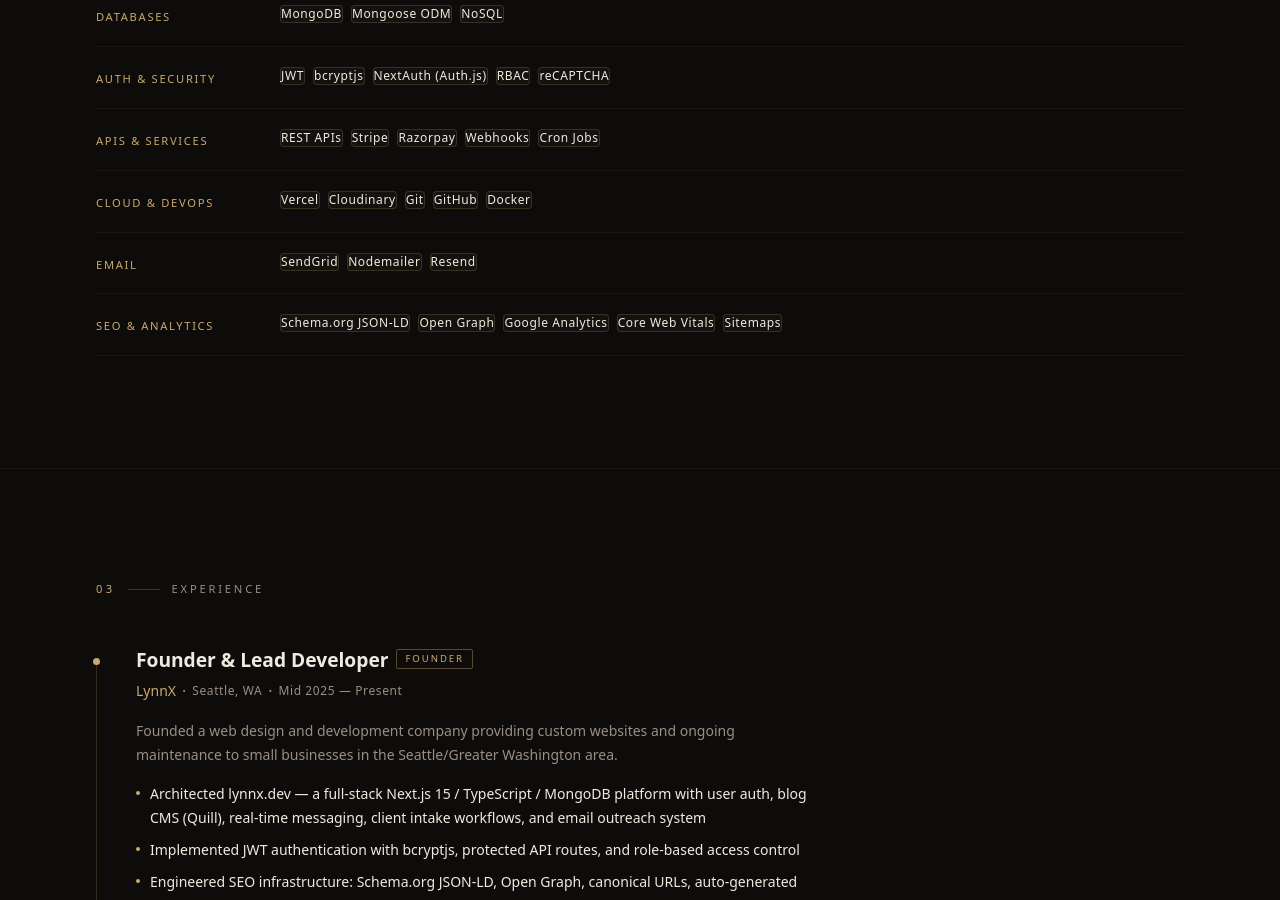
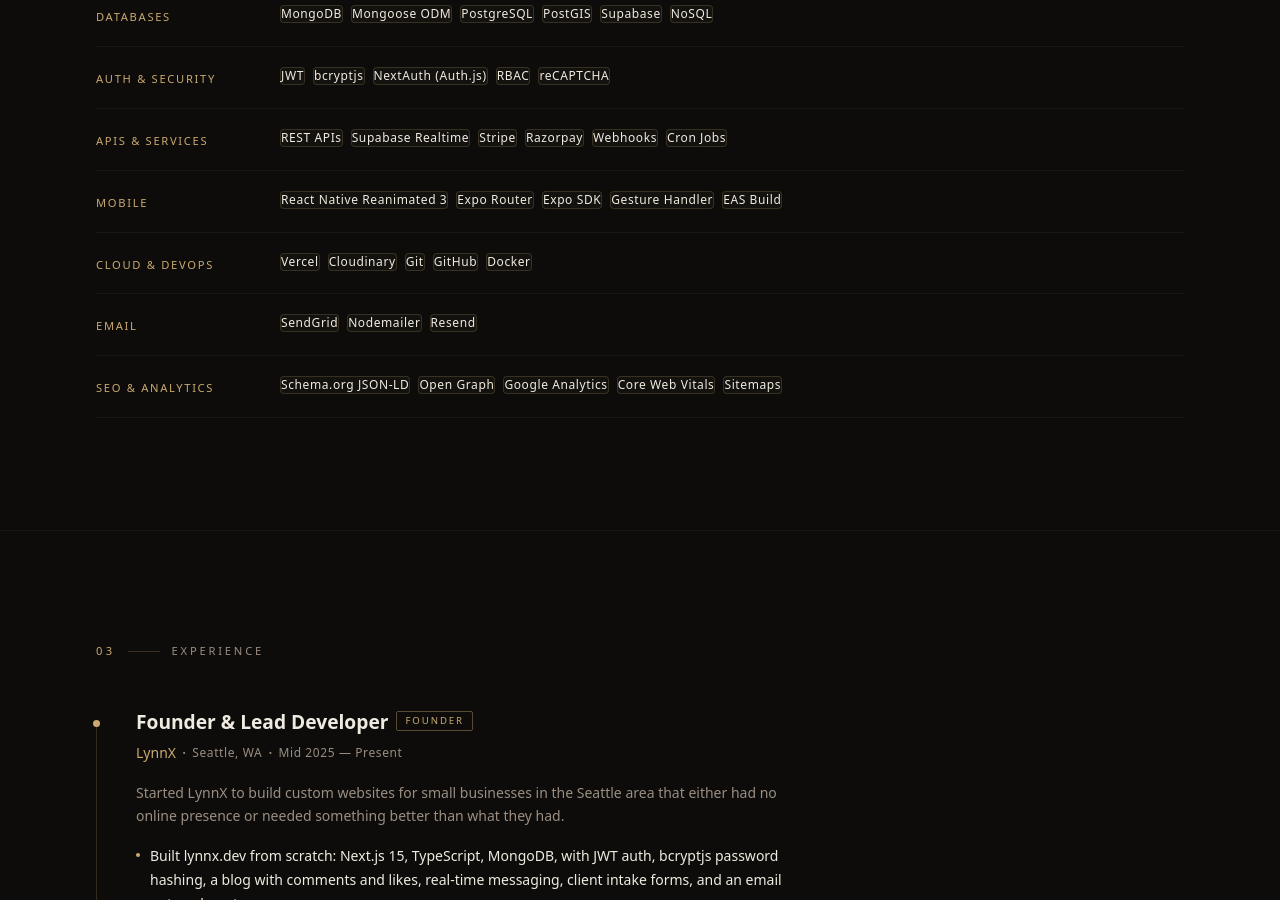
Before and after one commit to sarahlynnx/portfolio, a Next.js app: page / in a window 1280 px wide. Shown: the part 1900-2800 px from the top of the page. Built offline with nearby package versions, Linux system fonts and the light colour scheme.

Commit message:
refactor: update content and structure in About, Contact, Hero components

```diff
--- a/src/components/sections/About.tsx
+++ b/src/components/sections/About.tsx
@@ -11,7 +11,11 @@
   const isInView = useInView(ref, { once: true, margin: "-10% 0px" });
 
   return (
-    <section id="about" className="section-padding" style={{ borderTop: "1px solid rgba(201,169,110,0.07)" }}>
+    <section
+      id="about"
+      className="section-padding"
+      style={{ borderTop: "1px solid rgba(201,169,110,0.07)" }}
+    >
       <div className="container-wide" ref={ref}>
         <SectionLabel number="01" label="About" />
 
@@ -25,7 +29,7 @@
           {/* Left — statement + body */}
           <div style={{ maxWidth: "680px" }}>
             <RevealText
-              text="Self-taught. Production-proven. Building real things for real clients."
+              text="Self-taught, shipping real products for real clients."
               style={{
                 fontFamily: "var(--font-serif)",
                 color: "var(--color-text-primary)",
@@ -38,7 +42,7 @@
             />
 
             <RevealText
-              text="With 3+ years of professional experience, I've taken projects from blank repositories to live, revenue-generating products. I'm proficient across the full stack — from REST API design and MongoDB data modeling to payment integrations, authentication systems, and technical SEO."
+              text="I started with freeCodeCamp, got my first three certifications, and kept going from there. Three years later I've shipped production apps covering auth, payments, real-time messaging, booking systems with race condition handling, and native mobile. I pick up what a project needs and build it."
               style={{
                 color: "var(--color-text-muted)",
                 fontSize: "1rem",
@@ -49,7 +53,7 @@
             />
 
             <RevealText
-              text="I founded LynnX to help small businesses in the Seattle area get online and grow. I'm passionate about writing clean, maintainable code and delivering measurable results — not just websites."
+              text="I started LynnX because I kept seeing small businesses in the area with no website or a bad one. I build what they actually need, handle the hosting, and stick around after launch."
               style={{
                 color: "var(--color-text-muted)",
                 fontSize: "1rem",
--- a/src/components/sections/Contact.tsx
+++ b/src/components/sections/Contact.tsx
@@ -74,7 +74,7 @@
             >
               I&apos;m currently available for freelance projects and open to new opportunities.
               Whether you need a full-stack web app, want to discuss a project, or just want to
-              connect — my inbox is open.
+              connect. My inbox is open.
             </p>
 
             {/* Email */}
--- a/src/components/sections/Hero.tsx
+++ b/src/components/sections/Hero.tsx
@@ -113,7 +113,7 @@
               maxWidth: "480px",
             }}
           >
-            Self-taught engineer building production-grade web applications.
+            Self-taught engineer building production-grade web and mobile applications.
             Founder of{" "}
             <a
               href="https://lynnx.dev"
--- a/src/data/experience.ts
+++ b/src/data/experience.ts
@@ -18,12 +18,12 @@
     url: "https://lynnx.dev",
     badge: "Founder",
     description:
-      "Founded a web design and development company providing custom websites and ongoing maintenance to small businesses in the Seattle/Greater Washington area.",
+      "Started LynnX to build custom websites for small businesses in the Seattle area that either had no online presence or needed something better than what they had.",
     highlights: [
-      "Architected lynnx.dev — a full-stack Next.js 15 / TypeScript / MongoDB platform with user auth, blog CMS (Quill), real-time messaging, client intake workflows, and email outreach system",
-      "Implemented JWT authentication with bcryptjs, protected API routes, and role-based access control",
-      "Engineered SEO infrastructure: Schema.org JSON-LD, Open Graph, canonical URLs, auto-generated sitemaps, and critical CSS inlining",
-      "Integrated Cloudinary, SendGrid, Nodemailer, and Google reCAPTCHA; deployed on Vercel with Analytics and Speed Insights",
+      "Built lynnx.dev from scratch: Next.js 15, TypeScript, MongoDB, with JWT auth, bcryptjs password hashing, a blog with comments and likes, real-time messaging, client intake forms, and an email outreach system",
+      "Locked down all API routes with role-based access control and wrote middleware to enforce CORS, validate request origins, and keep sensitive endpoints inaccessible without auth",
+      "Set up Schema.org JSON-LD (LocalBusiness + WebSite), Open Graph tags, canonical URLs, auto-generated sitemaps, and critical CSS inlining for page load performance",
+      "Wired up Cloudinary for image management, SendGrid and Nodemailer for transactional email, Google reCAPTCHA on contact forms, and deployed to Vercel with Analytics and Speed Insights",
     ],
   },
   {
@@ -32,10 +32,10 @@
     location: "Seattle, WA",
     period: "July 2023 — Present",
     highlights: [
-      "Delivered full-cycle web development for clients — from design through deployment and ongoing hosting — increasing client mobile traffic by 50%",
-      "Established online presence for clients with no prior digital footprint, resulting in 30% more inquiries and 20% more appointments",
-      "Maintained 99.9% uptime across hosted client sites through continuous monitoring and proactive maintenance",
-      "Applied industry security standards across all projects, improving user trust and retention by 40%",
+      "Built Olson Construction's first website from zero; the business went from no online presence to 5-8 inbound email leads per month and 431 Google Business profile views in the first five months",
+      "Handle everything end-to-end for clients: design, development, deployment, DNS, and ongoing hosting and maintenance",
+      "Secured all projects with HTTPS, server-side input validation, regex patterns, env vars for all API keys, and route-level auth checks — never relying solely on client-side validation",
+      "Handled race conditions in booking and payment flows, rate limiting through Supabase, and fallback logic for edge cases across multiple production projects",
     ],
   },
 ];
--- a/src/data/projects.ts
+++ b/src/data/projects.ts
@@ -30,13 +30,43 @@
       "Vercel",
     ],
     description:
-      "Production-grade full-stack booking platform for a pickleball courts business in India — replacing all manual and third-party booking processes with a custom system.",
+      "Production-grade full-stack booking platform for a pickleball courts business in India, replacing all manual and third-party booking processes with a custom system.",
     highlights: [
       "End-to-end court reservations with real-time availability checking, time slot conflict detection, and date-based scheduling",
       "Razorpay payment processing: intent creation, webhook handling, and server-side verification for secure transactions",
       "Admin dashboard for managing bookings, dynamic pricing rules, promotional codes, and court restrictions",
       "Recurring events, group booking validation, automated email confirmations via Resend, and scheduled cron jobs",
       "8 MongoDB schemas: Booking, CourtRestriction, GroupValidationType, PaymentIntent, PricingRule, Promotion, RecurringEvent, User",
+    ],
+  },
+  {
+    title: "Social Snout",
+    subtitle: "Location-Based Social App for Pets",
+    status: "Portfolio Project",
+    period: "2025",
+    githubUrl: "https://github.com/sarahlynnx/Social-Snout",
+    technologies: [
+      "React Native",
+      "Expo SDK 54",
+      "TypeScript",
+      "Supabase",
+      "PostgreSQL",
+      "PostGIS",
+      "Supabase Realtime",
+      "React Native Reanimated 3",
+      "Expo Router",
+      "NativeWind v4",
+      "Jest",
+    ],
+    description:
+      "Full-stack mobile app for pets and their people: location-based discovery, swipe-to-match, realtime chat, and a neighborhood social feed built entirely on Supabase.",
+    highlights: [
+      "Location-aware pet discovery using PostGIS ST_DWithin queries on geography columns; swipe deck shows pets within a configurable radius, sorted by distance",
+      "Atomic match detection via a single SQL transaction: records a swipe, checks for mutual interest, and creates a match with a normalized constraint to prevent duplicates under concurrent writes",
+      "60fps gesture-driven swipe deck using Reanimated 3 worklets on the native UI thread; runOnJS bridges to Supabase only for network calls, keeping animations smooth",
+      "Realtime chat between matched pets powered by Supabase Realtime subscriptions, with multi-pet profiles, photo uploads, prompts, and temperament tags",
+      "Neighborhood social feed supporting post types: playdates, lost pet alerts, photos, and events, all scoped to the user's radius",
+      "6 Jest test suites covering auth, swipe logic, matching, messaging, storage, and UI components",
     ],
   },
   {
@@ -47,9 +77,9 @@
     url: "https://olsonbuilds.com",
     technologies: ["Next.js", "TypeScript", "Tailwind CSS", "Nodemailer", "Vercel"],
     description:
-      "Complete multi-page business website for a construction company in North Dakota — built from zero, establishing their first-ever digital presence.",
+      "Complete multi-page business website for a construction company in North Dakota, built from zero, establishing their first-ever digital presence.",
     highlights: [
-      "Multi-page site (home, about, services, careers, contact) built from scratch — the business's first digital footprint",
+      "Multi-page site (home, about, services, careers, contact) built from scratch; the business's first digital footprint",
       "Job application and careers system with server-side form handling and automated email notifications via Nodemailer",
       "Custom Node.js image optimization pipeline to process and convert assets for web performance",
       "SEO metadata, Open Graph tags, auto-generated sitemaps, and fully responsive design across all device sizes",
--- a/src/data/skills.ts
+++ b/src/data/skills.ts
@@ -10,11 +10,11 @@
   },
   {
     label: "Frameworks",
-    skills: ["Next.js", "React", "Node.js", "Tailwind CSS"],
+    skills: ["Next.js", "React", "React Native", "Expo", "Node.js", "Tailwind CSS", "NativeWind"],
   },
   {
     label: "Databases",
-    skills: ["MongoDB", "Mongoose ODM", "NoSQL"],
+    skills: ["MongoDB", "Mongoose ODM", "PostgreSQL", "PostGIS", "Supabase", "NoSQL"],
   },
   {
     label: "Auth & Security",
@@ -22,7 +22,11 @@
   },
   {
     label: "APIs & Services",
-    skills: ["REST APIs", "Stripe", "Razorpay", "Webhooks", "Cron Jobs"],
+    skills: ["REST APIs", "Supabase Realtime", "Stripe", "Razorpay", "Webhooks", "Cron Jobs"],
+  },
+  {
+    label: "Mobile",
+    skills: ["React Native Reanimated 3", "Expo Router", "Expo SDK", "Gesture Handler", "EAS Build"],
   },
   {
     label: "Cloud & DevOps",
```
Also changed, not shown: 1 other file (tests, documents, lock files or other folders).
